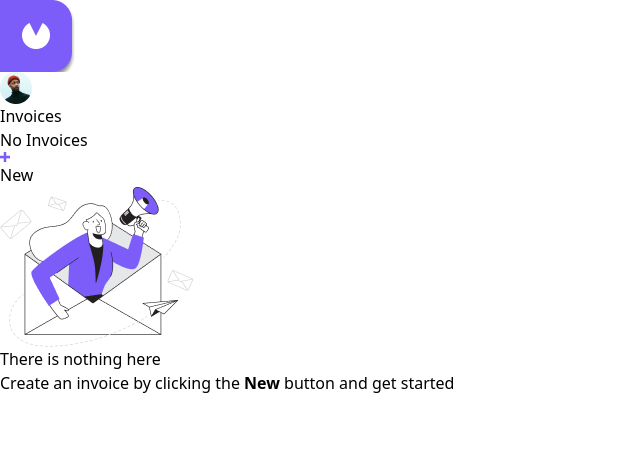
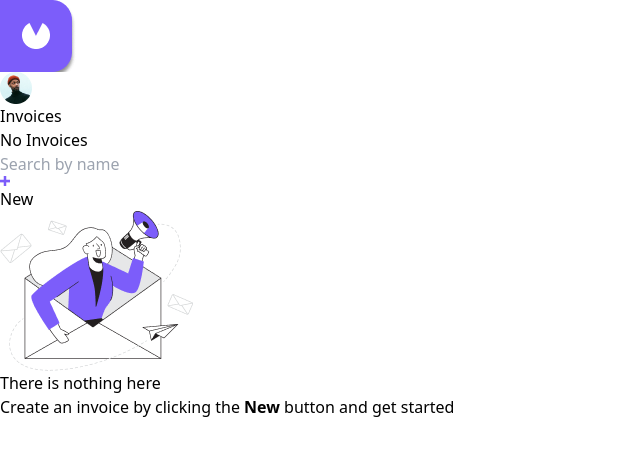
Before and after one commit to waldekglaz/fem-invoice-app, a React (Vite) app: page /invoices in a window 1280 px wide. Shown: the top 456 px of the page, without its empty margins (0-640 px from the left). Built offline with nearby package versions, Linux system fonts and the light colour scheme.

Commit message:
Search by name fature added

```diff
--- a/src/pages/Invoices.tsx
+++ b/src/pages/Invoices.tsx
@@ -5,21 +5,39 @@ import { useSelector } from 'react-redux'
 import { IInvoice } from '../redux/slices/invoicesSlice'
 import AddIcon from '../assets/plusIcon.png'
 import { RootState } from '../redux/store'
+import { useState, ChangeEvent } from 'react'
 
 function Invoices() {
   const invoices: IInvoice[] = useSelector((state: RootState) => state.invoices)
+  const [invoicesToShow, setInvoicesToShow] = useState(invoices)
+  const [searchTerm, setSearchTerm] = useState('')
 
+  const handleSearchChange = (e: ChangeEvent<HTMLInputElement>) => {
+    const value = e.target.value.toLowerCase()
+    setSearchTerm(value)
+    const filteredItems = invoices.filter((invoice) =>
+      invoice.name.toLowerCase().includes(value),
+    )
+    setInvoicesToShow(filteredItems)
+  }
   return (
     <div className="px-6 py-8 md:px-28 lg:px-96">
-      <div className="flex justify-between items-center mb-8">
+      <div className="flex justify-between items-center mb-8 flex-wrap gap-4">
         <div>
           <div className="font-bold">Invoices</div>
           <div className="text-sm text-violet-400">
-            {invoices.length === 0
+            {invoicesToShow.length === 0
               ? 'No Invoices'
-              : `${invoices.length} invoices`}
+              : `${invoicesToShow.length} invoices`}
           </div>
         </div>
+        <input
+          type="text"
+          placeholder="Search by name"
+          value={searchTerm}
+          onChange={(e) => handleSearchChange(e)}
+          className="px-4 py-2"
+        />
         <Link
           className="flex items-center bg-violet-400 text-white font-bold p-2 pr-4 rounded-3xl hover:bg-violet-600"
           to="/invoices/new">
@@ -29,9 +47,9 @@ function Invoices() {
           New
         </Link>
       </div>
-      {invoices.length > 0 ? (
+      {invoicesToShow.length > 0 ? (
         <div>
-          {invoices.map((invoice) => (
+          {invoicesToShow.map((invoice) => (
             <Link to={`/invoices/${invoice.id}`} key={invoice.id}>
               <InvoiceSummary {...invoice} />
             </Link>
--- a/src/pages/NewInvoice.tsx
+++ b/src/pages/NewInvoice.tsx
@@ -18,7 +18,7 @@ function NewInvoice() {
   const { register, handleSubmit } = useForm<IInvoice>()
   const navigate = useNavigate()
 
-  const invoices: IInvoice[] = useSelector((state: RootState) => state.invoices)
+  const invoices = useSelector((state: RootState) => state.invoices)
 
   const [items, setItems] = useState([{ name: '', qty: '1', price: '' }])
 
```
